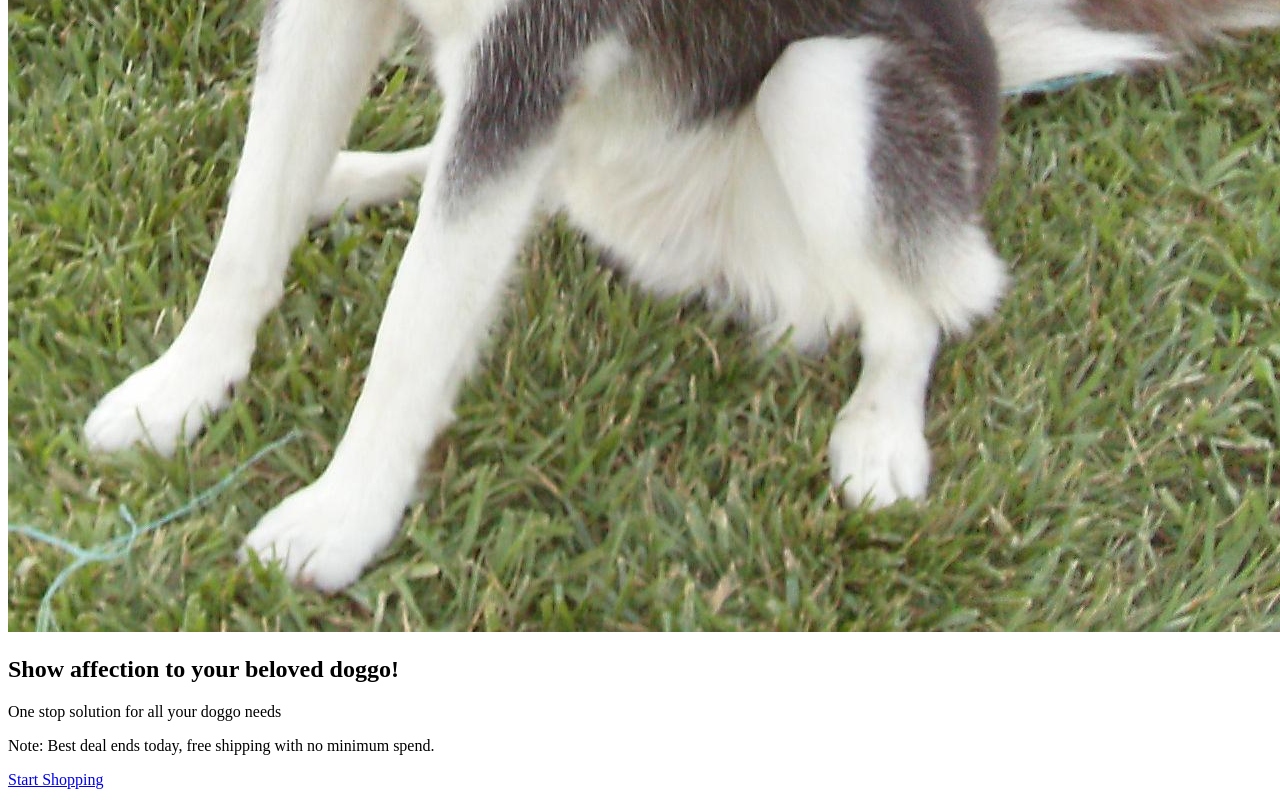
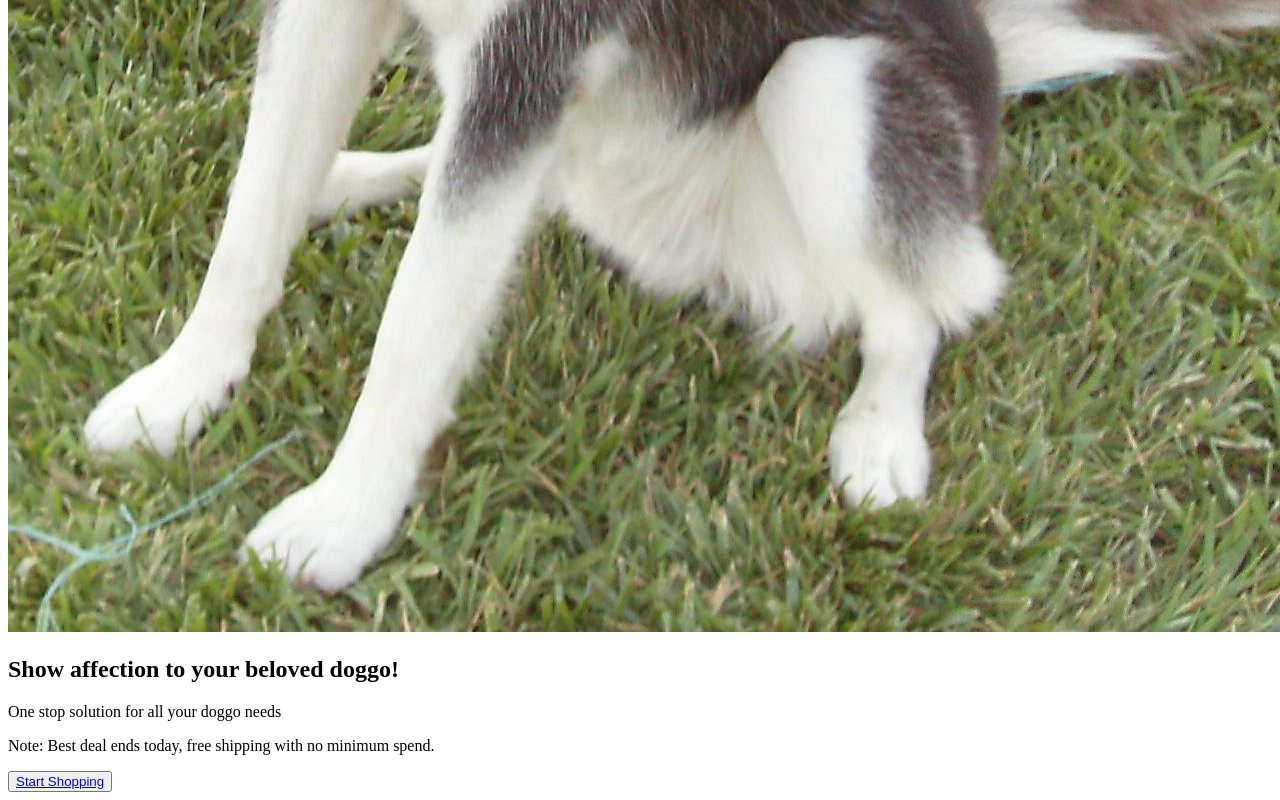
Before and after one commit to Wangchowchow/shopping-cart, a React (Create React App) app: page / in a window 1280 px wide. Shown: the part 1159-1959 px from the top of the page. Built offline with nearby package versions, Linux system fonts and the light colour scheme.

Commit message:
nest link inside button

```diff
--- a/src/components/Home.js
+++ b/src/components/Home.js
@@ -11,7 +11,7 @@ function Home() {
             <h2>Show affection to your beloved doggo!</h2>
             <p>One stop solution for all your doggo needs</p>
             <p>Note: Best deal ends today, free shipping with no minimum spend.</p>
-            <Link to="/products">Start Shopping</Link>
+            <button><Link to="/products">Start Shopping</Link></button>
         </div>
     )
 }
--- a/src/components/ShoppingCart.js
+++ b/src/components/ShoppingCart.js
@@ -27,7 +27,7 @@ function ShoppingCart({ items, remove, emptyCart }) {
                 ))}
             </div>
             <p>Total: ${total}</p>
-            <Link to="/"><button onClick={() => emptyCart()}>Purchase</button></Link>
+            <button onClick={() => emptyCart()}><Link to="/">Purchase</Link></button>
         </div>
     )
 }
```
